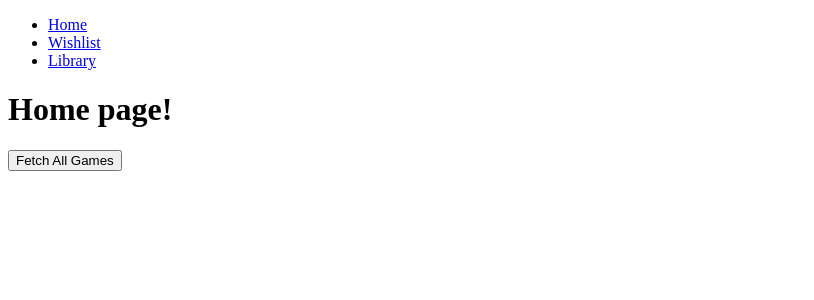
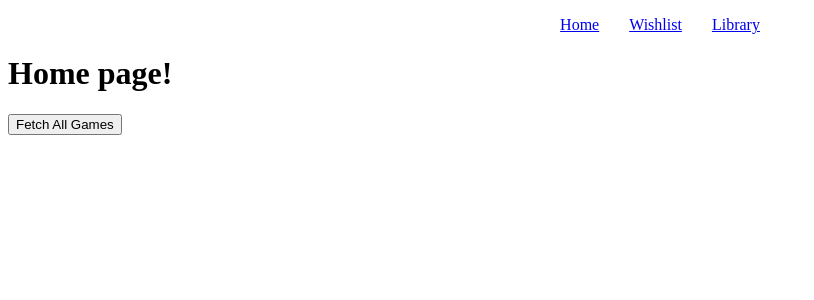
Before and after one commit to Rickert98/Eindopdracht-Rick-Smit, a React (Vite) app: page / in a window 1280 px wide. Shown: the top 300 px of the page, without its empty margins (0-814 px from the left). Built offline with nearby package versions, Linux system fonts and the light colour scheme.

Commit message:
added a quick nav to main

```diff
--- /dev/null
+++ b/src/components/nav/Navigation.css
@@ -0,0 +1,9 @@
+.nav_ul {
+    display: flex;
+    justify-content: center;
+    gap: 30px;
+}
+
+.nav_li {
+    list-style-type: none;
+}
--- a/src/components/nav/Navigation.jsx
+++ b/src/components/nav/Navigation.jsx
@@ -4,19 +4,20 @@ import React from 'react';
 import { NavLink } from 'react-router-dom';
 
 /* === 1.2 Styles import =============================================================================================*/
+import './Navigation.css';
 
 /* 2.0 Function Navigation ===========================================================================================*/
 function Navigation() {
     return (
         <nav>
-            <ul>
-                <li>
+            <ul className="nav_ul">
+                <li className="nav_li">
                     <NavLink to="/">Home</NavLink>
                 </li>
-                <li>
+                <li className="nav_li">
                     <NavLink to="/wishlist">Wishlist</NavLink>
                 </li>
-                <li>
+                <li className="nav_li">
                     <NavLink to="/library">Library</NavLink>
                 </li>
             </ul>
```
